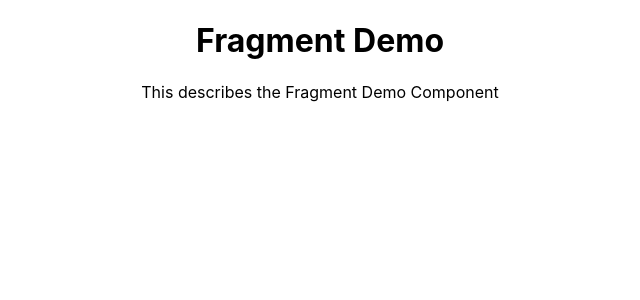
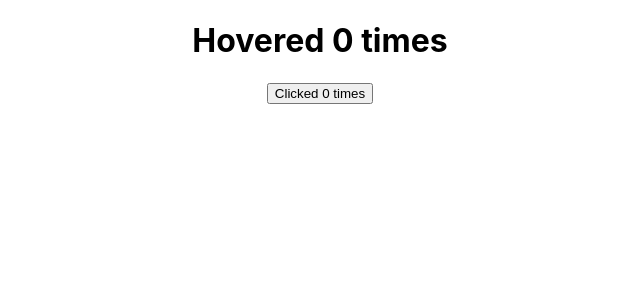
Before and after one commit to SnehaVarshney11/ReactJS, a React (Create React App) app in the folder hello-world/: page / in a window 1280 px wide. Shown: the top 300 px of the page, without its empty margins (320-960 px from the left). Built offline with nearby package versions, Linux system fonts and the light colour scheme.

Commit message:
Higher Order Component

```diff
--- a/hello-world/public/index.html
+++ b/hello-world/public/index.html
@@ -29,6 +29,7 @@
   <body>
     <noscript>You need to enable JavaScript to run this app.</noscript>
     <div id="root"></div>
+    <div id="portal-root"></div>
     <!--
       This HTML file is a template.
       If you open it directly in the browser, you will see an empty page.
--- a/hello-world/src/App.js
+++ b/hello-world/src/App.js
@@ -19,13 +19,34 @@
 import Mounting from './components/Mounting';
 import Updating from './components/Updating';
 import FragmentDemo from './components/FragmentDemo';
+import Refs from './components/Refs';
+import FocusInput from './components/FocusInput';
+import FRParentInput from './components/FRParentInput';
+import Portal from './components/Portal';
+import Hero from './components/Hero';
+import ErrorBoundary from './components/ErrorBoundary';
+import ClickCounter from './components/ClickCounter';
+import HoverCounter from './components/HoverCounter';
 
 
 function App() {
   //This is JSX version to write react code
   return (
     <div className="App">
-     <FragmentDemo />
+      <HoverCounter />
+      <ClickCounter />
+      {/* <ErrorBoundary>
+        <Hero heroName="Batman"/>
+        <Hero heroName="Superman" />
+        <Hero heroName="joker" />
+      </ErrorBoundary> */}
+
+      {/* <Portal /> */}
+      {/* <FRParentInput /> */}
+      {/* <FocusInput /> */}
+      {/* <Refs /> */}
+      {/* <PureComponent /> */}
+     {/* <FragmentDemo /> */}
       {/* <Updating /> */}
       {/* <Mounting /> */}
       {/* <Form /> */}
--- /dev/null
+++ b/hello-world/src/components/ClickCounter.js
@@ -0,0 +1,29 @@
+import React, { Component } from 'react'
+import UpdateComponent from './withCounter'
+
+class ClickCounter extends Component {
+    constructor(props) {
+      super(props)
+
+      this.state = {
+         count: 0
+      }
+    }
+
+    incrementCount = () => {
+        this.setState(prevState => {
+            return {count: prevState.count + 1}
+        })
+    }
+
+  render() {
+    const {count} = this.state
+    return (
+      <div>
+        <button onClick={this.incrementCount}>Clicked {count} times</button>
+      </div>
+    )
+  }
+}
+
+export default ClickCounter
--- /dev/null
+++ b/hello-world/src/components/FRInput.js
@@ -0,0 +1,19 @@
+import React from 'react'
+
+// function FRInput() {
+//   return (
+//     <div>
+//         <input type='text'/>
+//     </div>
+//   )
+// }
+
+const FRInput = React.forwardRef( (props, ref) => {
+        return(
+            <div>
+                <input type='text'ref={ref}/>
+            </div>
+        )
+    })
+
+export default FRInput
--- /dev/null
+++ b/hello-world/src/components/FRParentInput.js
@@ -0,0 +1,25 @@
+import React, { Component } from 'react'
+import FRInput from './FRInput'
+
+class FRParentInput extends Component {
+    constructor(props) {
+      super(props)
+
+      this.inputRef = React.createRef()
+    }
+
+    clickHandler = () => {
+        this.inputRef.current.focus()
+    }
+
+  render() {
+    return (
+      <div>
+        <FRInput ref={this.inputRef}/>
+        <button onClick={this.clickHandler}>Focus Input</button>
+      </div>
+    )
+  }
+}
+
+export default FRParentInput
--- /dev/null
+++ b/hello-world/src/components/Hero.js
@@ -0,0 +1,12 @@
+import React from 'react'
+
+function Hero({heroName}) {
+    if(heroName === 'joker') {
+        throw new Error('Not a hero')
+    }
+  return (
+    <div>{heroName}</div>
+  )
+}
+
+export default Hero
--- /dev/null
+++ b/hello-world/src/components/HoverCounter.js
@@ -0,0 +1,26 @@
+import React, { Component } from 'react'
+
+class HoverCounter extends Component {
+    constructor(props) {
+      super(props)
+
+      this.state = {
+         count: 0
+      }
+    }
+
+    incrementCount = () => {
+        this.setState(prevState => {
+            return {count: prevState.count + 1}
+        })
+    }
+
+  render() {
+    const {count} = this.state
+    return (
+      <h1 onMouseOver={this.incrementCount}>Hovered {count} times</h1>
+    )
+  }
+}
+
+export default HoverCounter
```
Also changed, not shown: 1 other file (tests, documents, lock files or other folders).
